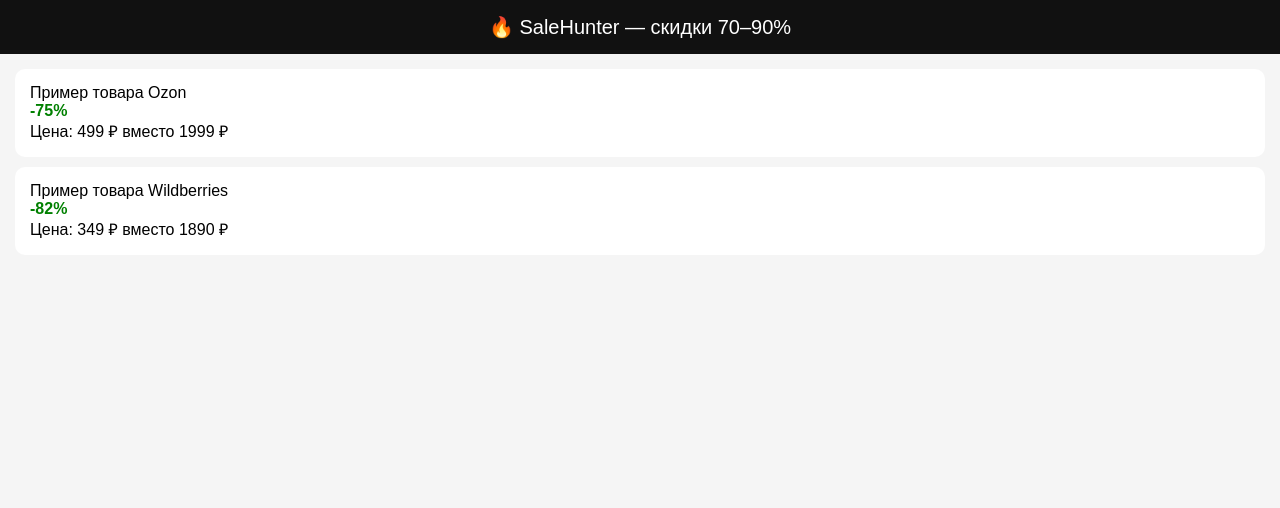
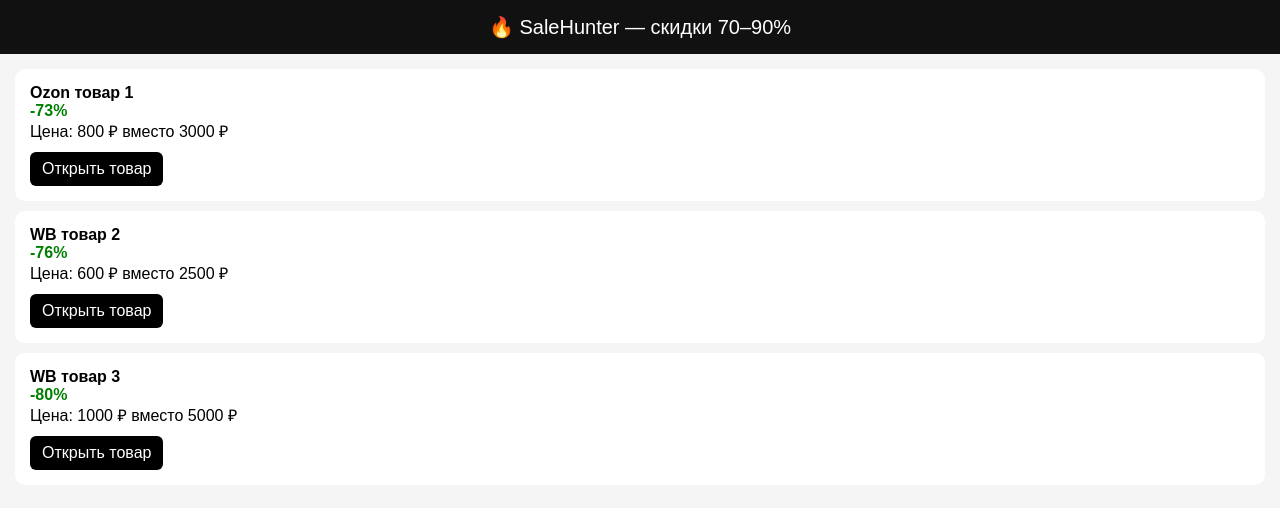
Before and after one commit to makfitizz2/salehunter, a plain HTML site: page index.html in a window 1280 px wide. Drawn offline with Linux system fonts and the light colour scheme.

Commit message:
Update index.html

```diff
--- a/index.html
+++ b/index.html
@@ -28,11 +28,22 @@
       padding: 15px;
       margin-bottom: 10px;
       border-radius: 10px;
+      cursor: pointer;
     }
 
     .discount {
       color: green;
       font-weight: bold;
+    }
+
+    .btn {
+      margin-top: 10px;
+      display: inline-block;
+      padding: 8px 12px;
+      background: black;
+      color: white;
+      border-radius: 6px;
+      text-decoration: none;
     }
   </style>
 </head>
@@ -43,21 +54,64 @@
   🔥 SaleHunter — скидки 70–90%
 </header>
 
-<div class="container" id="container">
+<div class="container" id="container"></div>
 
-  <div class="card">
-    <div>Пример товара Ozon</div>
-    <div class="discount">-75%</div>
-    <div>Цена: 499 ₽ вместо 1999 ₽</div>
-  </div>
+<script>
+const deals = [
+  {
+    title: "Ozon товар 1",
+    oldPrice: 3000,
+    price: 800,
+    marketplace: "Ozon",
+    url: "https://www.ozon.ru"
+  },
+  {
+    title: "WB товар 2",
+    oldPrice: 2500,
+    price: 600,
+    marketplace: "WB",
+    url: "https://www.wildberries.ru"
+  },
+  {
+    title: "WB товар 3",
+    oldPrice: 5000,
+    price: 1000,
+    marketplace: "WB",
+    url: "https://www.wildberries.ru"
+  }
+];
 
-  <div class="card">
-    <div>Пример товара Wildberries</div>
-    <div class="discount">-82%</div>
-    <div>Цена: 349 ₽ вместо 1890 ₽</div>
-  </div>
+function getDiscount(oldPrice, price) {
+  return Math.round(((oldPrice - price) / oldPrice) * 100);
+}
 
-</div>
-<script type="module" src="app.js"></script>
+function render() {
+  const container = document.getElementById("container");
+  container.innerHTML = "";
+
+  deals
+    .filter(d => getDiscount(d.oldPrice, d.price) >= 70)
+    .forEach(d => {
+      const discount = getDiscount(d.oldPrice, d.price);
+
+      const card = document.createElement("div");
+      card.className = "card";
+
+      card.innerHTML = `
+        <div><b>${d.title}</b></div>
+        <div class="discount">-${discount}%</div>
+        <div>Цена: ${d.price} ₽ вместо ${d.oldPrice} ₽</div>
+        <a class="btn" href="${d.url}" target="_blank">Открыть товар</a>
+      `;
+
+      card.onclick = () => window.open(d.url, "_blank");
+
+      container.appendChild(card);
+    });
+}
+
+render();
+</script>
+
 </body>
 </html>
```
